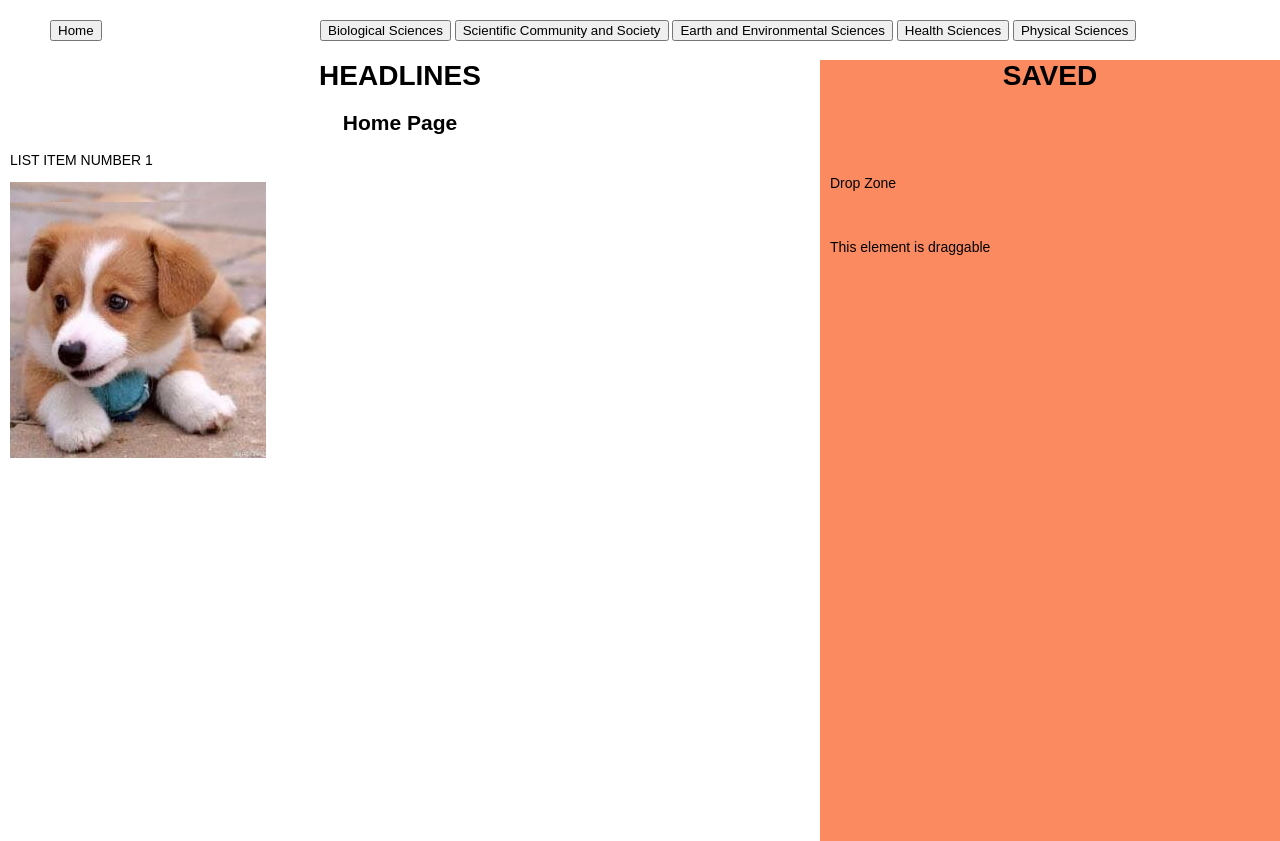
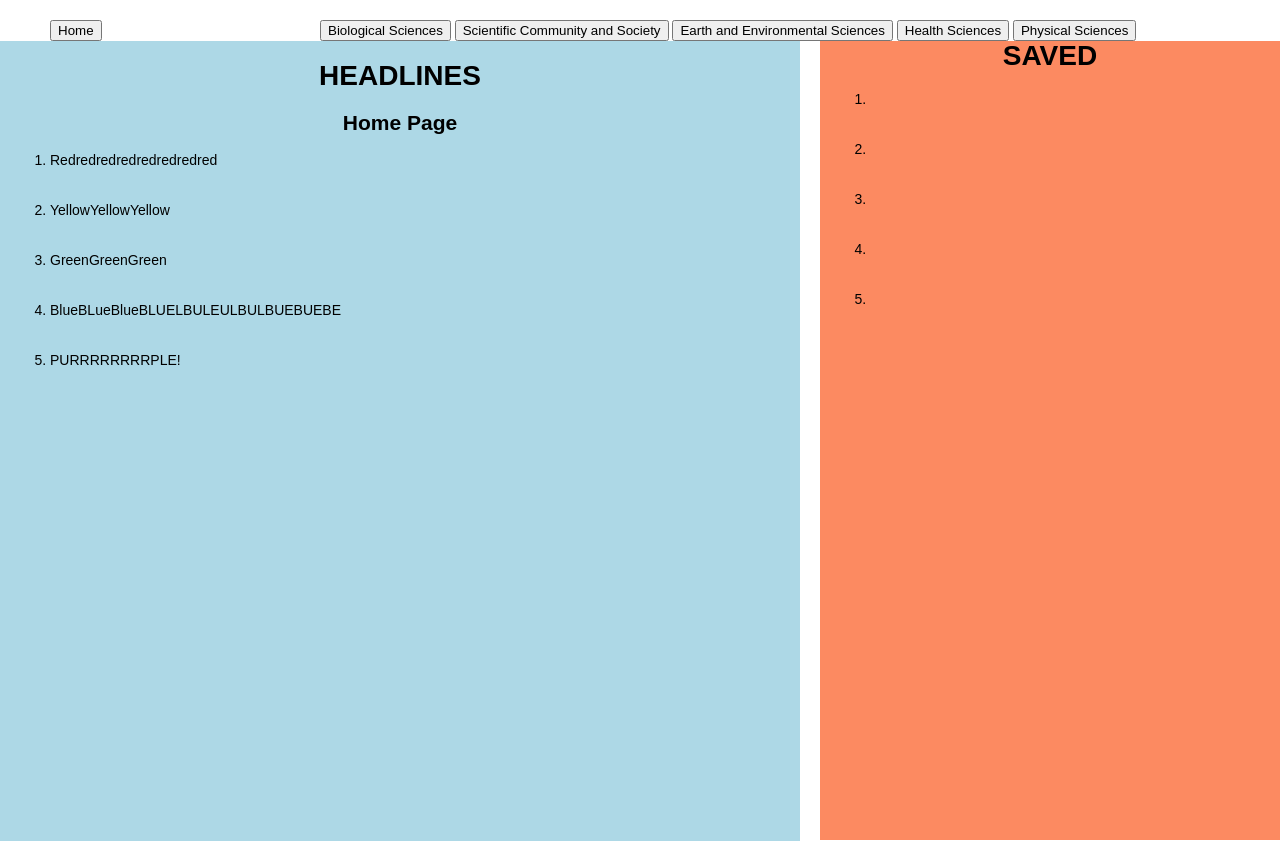
Before and after one commit to rich140/scholarly, a Flask app: page / in a window 1280 px wide. Run offline with Flask 2, Linux system fonts and the light colour scheme; data that the repository does not hold is empty.

Commit message:
more drag progress

```diff
--- a/static/script.js
+++ b/static/script.js
@@ -1,60 +1,7 @@
-const fill = document.querySelector('.fill');
-const empties = document.querySelectorAll('.empty');
-
-// Fill listeners
-fill.addEventListener('dragstart', dragStart);
-fill.addEventListener('dragend', dragEnd);
-
-// Loop through empty boxes and add listeners
-for (const empty of empties) {
-    empty.addEventListener('dragover', dragOver);
-    empty.addEventListener('dragenter', dragEnter);
-    empty.addEventListener('dragleave', dragLeave);
-    empty.addEventListener('drop', dragDrop);
-}
-
-// Drag Functions
-
-function dragStart() {
-    this.className += ' hold';
-    setTimeout(() => (this.className = 'invisible'), 0);
-    console.log("start");
-}
-
-function dragEnd() {
-    this.className = 'fill';
-    console.log("end");
-}
-
-function dragOver(e) {
-    e.preventDefault();
-    console.log("Over");
-
-}
-
-function dragEnter(e) {
-    e.preventDefault();
-    this.className += ' hovered';
-    console.log("Enter");
-}
-
-function dragLeave() {
-    this.className = 'empty';
-    console.log("Leave");
-}
-
-function dragDrop() {
-    this.className = 'empty';
-    this.append(fill);
-    console.log("Drop");
-}
-
-
-
 // Dragging
 function dragover_handler(ev) {
     console.log("dragOver");
-    ev.currentTarget.style.background = "lightblue";
+    // ev.currentTarget.style.background = "lightblue";
     ev.preventDefault();
 }
 
@@ -73,6 +20,6 @@ function drop_handler(ev) {
 
 function dragend_handler(ev) {
     console.log("dragEnd");
-    ev.target.style.border = "solid black";
+    // ev.target.style.border = "solid black";
     ev.dataTransfer.clearData();
 }
--- a/static/style.css
+++ b/static/style.css
@@ -45,7 +45,7 @@ body {
 
 .headlines {
     height: 100%;
-    background-color: rgb(255, 255, 255);
+    background-color: lightblue;
     width: 800px;
     float: left;
 }
@@ -53,6 +53,7 @@ body {
 .saved{
     height: 100%;
     margin-left: 820px;
+    margin-top: -20px;
     background-color: rgb(252, 138, 97);
   }
 .empty {
--- a/templates/index.html
+++ b/templates/index.html
@@ -79,18 +79,36 @@
                         </tr>
                         {% endfor %}
                     </table> -->
-                <h2 style='text-align: center;'>Home Page</h2>
+                <h2 style='text-align: center'>Home Page</h2>
             </div>
-            <div class="empty" ondrop="drop_handler(event)" ondragover="dragover_handler(event)">
-                <div draggable='true' ondragstart="drag(event)">
-                    <p>LIST ITEM NUMBER 1</p>
-                    <img id=" drag1" src="{{ url_for('static',filename='images/pupper.jpg') }}" alt="dog">
+            <ol>
+                <div class="empty">
+                    <li id='t1' draggable='true' ondragstart="dragstart_handler(event)"
+                        ondragend="dragend_handler(event)" ondrop='drop_handler(event)'
+                        ondragover='dragover_handler(event)'>Redredredredredredredred</li>
                 </div>
+                <div class="empty">
+                    <li id='t2' draggable='true' ondragstart="dragstart_handler(event)"
+                        ondragend="dragend_handler(event)" ondrop='drop_handler(event)'
+                        ondragover='dragover_handler(event)'>YellowYellowYellow</li>
                 </div>
-            <div class="empty" ondrop="drop(event)" ondragover="allowDrop(event)">
-                <img id=" drag1" src="{{ url_for('static',filename='images/pupper.jpg') }}" alt="dog" draggable="true"
-                    ondragstart="drag(event)">
+                <div class="empty">
+                    <li id='t3' draggable='true' ondragstart="dragstart_handler(event)"
+                        ondragend="dragend_handler(event)" ondrop='drop_handler(event)'
+                        ondragover='dragover_handler(event)'>GreenGreenGreen</li>
                 </div>
+                <div class="empty">
+                    <li id='t4' draggable='true' ondragstart="dragstart_handler(event)"
+                        ondragend="dragend_handler(event)" ondrop='drop_handler(event)'
+                        ondragover='dragover_handler(event)'>BlueBLueBlueBLUELBULEULBULBUEBUEBE</li>
+                </div>
+                <div class="empty">
+                    <li id='t5' draggable='true' ondragstart="dragstart_handler(event)"
+                        ondragend="dragend_handler(event)" ondrop='drop_handler(event)'
+                        ondragover='dragover_handler(event)'>PURRRRRRRRPLE!</li>
+                </div>
+            </ol>
+
 
 
         </div>
@@ -100,18 +118,33 @@
         <div class="saved">
 
             <h1 style="text-align: center">SAVED</h1>
-            <div class=" empty" ondrop='drop(event)' ondragover='allowDrop(event)'>
+            <ol>
+                <div class="empty">
+                    <li id='t1' draggable='true' ondragstart="dragstart_handler(event)"
+                        ondragend="dragend_handler(event)" ondrop='drop_handler(event)'
+                        ondragover='dragover_handler(event)'></li>
                 </div>
                 <div class="empty">
-                <p id='target' ondrop='drop_handler(event)' ondragover='dragover_handler(event)'>Drop Zone</p>
+                    <li id='t2' draggable='true' ondragstart="dragstart_handler(event)"
+                        ondragend="dragend_handler(event)" ondrop='drop_handler(event)'
+                        ondragover='dragover_handler(event)'></li>
                 </div>
                 <div class="empty">
-                <p id='p1' draggable='true' ondragstart="dragstart_handler(event)" ondragend="dragend_handler(event)">
-                    This element is draggable</p>
+                    <li id='t3' draggable='true' ondragstart="dragstart_handler(event)"
+                        ondragend="dragend_handler(event)" ondrop='drop_handler(event)'
+                        ondragover='dragover_handler(event)'></li>
                 </div>
-            <div class="empty"></div>
-            <div class="empty"></div>
-
+                <div class="empty">
+                    <li id='t4' draggable='true' ondragstart="dragstart_handler(event)"
+                        ondragend="dragend_handler(event)" ondrop='drop_handler(event)'
+                        ondragover='dragover_handler(event)'></li>
+                </div>
+                <div class="empty">
+                    <li id='t5' draggable='true' ondragstart="dragstart_handler(event)"
+                        ondragend="dragend_handler(event)" ondrop='drop_handler(event)'
+                        ondragover='dragover_handler(event)'></li>
+                </div>
+            </ol>
 
         </div>
     </div>
```
Lines whose indentation alone changed are shown as unchanged.
